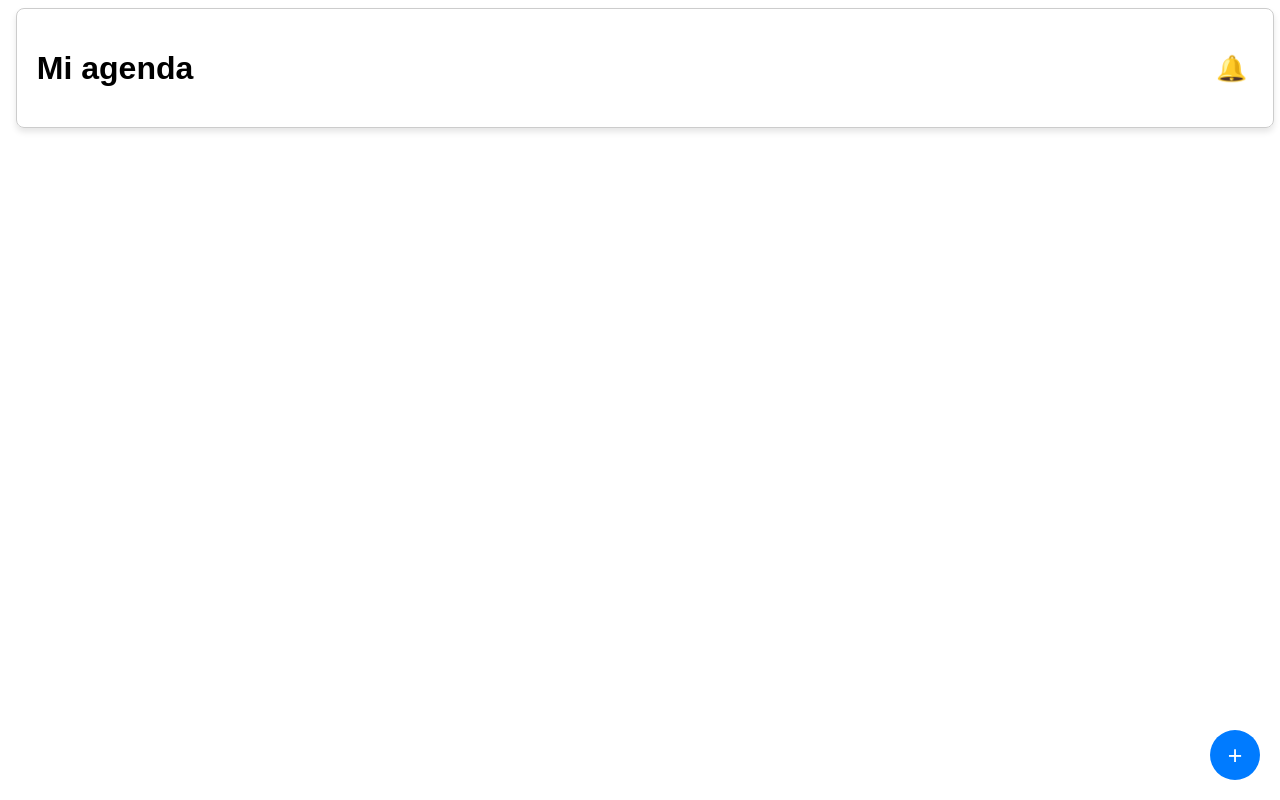
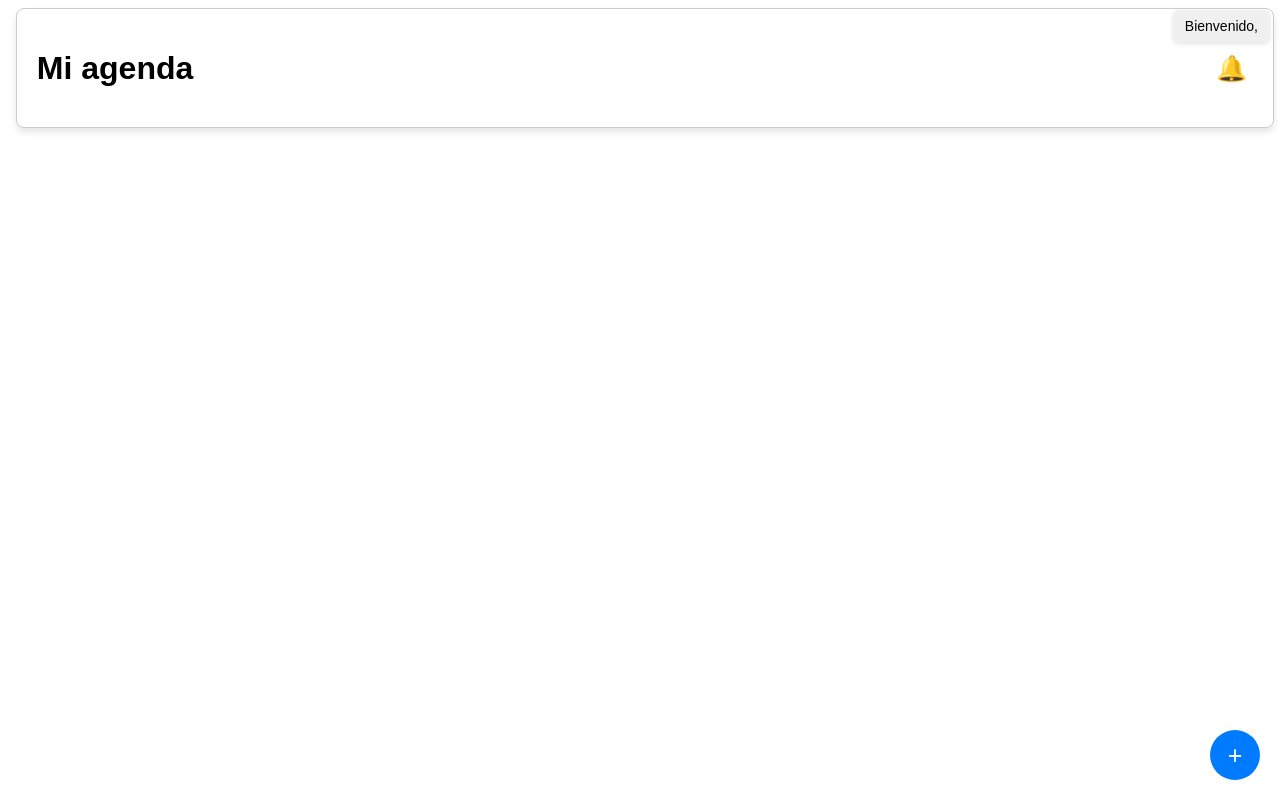
Before and after one commit to roo1202/Distributed-Agenda, a Nuxt app in the folder frontend/: page /init in a window 1280 px wide. Built offline with nearby package versions, Linux system fonts and the light colour scheme.

Commit message:
feat: :sparkles: getting username

```diff
--- a/frontend/package.json
+++ b/frontend/package.json
@@ -11,6 +11,7 @@
   },
   "dependencies": {
     "axios": "^1.7.8",
+    "jwt-decode": "^4.0.0",
     "nuxt": "^3.14.1592",
     "qs": "^6.13.1",
     "vue": "latest",
--- a/frontend/pages/index.vue
+++ b/frontend/pages/index.vue
@@ -59,13 +59,14 @@ const handleLogin = async () => {
     // Guardar el token en una cookie
     const authToken = useCookie('auth_token');
     authToken.value = response.data.access_token;
+    const name = response.data.user_name;
 
     if (authToken.value) {
       axios.defaults.headers.common['Authorization'] = `Bearer ${authToken.value}`;
     }
 
     // Redirigir a la nueva página con el token como parámetro de consulta
-    await router.push({ path: HOME_PAGE, query: { token: authToken.value } });
+    await router.push({ path: HOME_PAGE, query: { token: authToken.value, name: name } });
   } catch (err) {
     // Manejar errores
     console.log(err)
--- a/frontend/pages/init.vue
+++ b/frontend/pages/init.vue
@@ -1,5 +1,10 @@
 <template>
     <div class="main-container">
+
+        <div class="logged-user">
+            <span>Bienvenido, {{ userName }}</span>
+        </div>
+
         <notifications v-if="showNotificationsPanel" @close="toggleNotificationsPanel" :token="token"
             @notification-accepted="addAcceptedEvent" />
 
@@ -114,6 +119,7 @@ import { ref, onMounted, computed } from 'vue';
 import { useRoute } from 'vue-router';
 import axios from 'axios';
 import { EVENTS_USER, EVENTS, MEETINGS } from '~/public/config';
+const userName = ref('');
 
 const route = useRoute();
 const token = ref('');
@@ -341,6 +347,8 @@ onMounted(async () => {
     if (route.query.token) {
         token.value = route.query.token;
 
+        userName.value =  route.query.name;
+
         try {
             const response = await axios.get(EVENTS_USER, {
                 headers: {
@@ -498,6 +506,18 @@ select {
     cursor: pointer;
 }
 
+/* Estilo para el usuario logueado */
+.logged-user {
+    position: absolute;
+    top: 10px;
+    right: 10px;
+    background-color: #f0f0f0;
+    padding: 8px 12px;
+    border-radius: 5px;
+    font-size: 14px;
+    box-shadow: 0 2px 4px rgba(0, 0, 0, 0.1);
+}
+
 .main-container {
     display: flex;
     width: 100%;
```
Also changed, not shown: frontend/requirements.txt, 1 other file (tests, documents, lock files or other folders).
